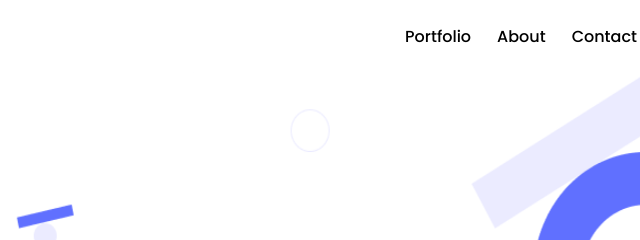
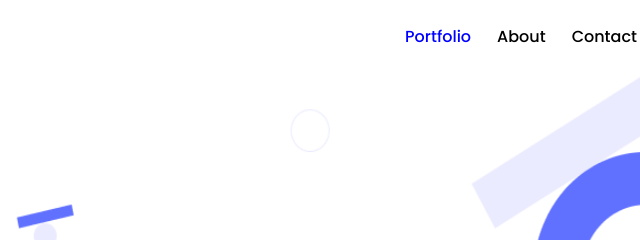
Before and after one commit to SaifAmjad/Portfolio, a website: page index.html in a window 1280 px wide. In both pictures the pointer is over the item "Portfolio". Shown: the top 240 px of the page, 640-1280 px from the left. Drawn offline with Linux system fonts and the light colour scheme.

Commit message:
added hover effect on navbar options

```diff
--- a/style.css
+++ b/style.css
@@ -368,6 +368,12 @@
     margin: 0 11px;
   }
 
+  .links ul li:hover{
+    color: blue;
+    cursor: pointer;
+    transition: color 0.6s;
+  }
+
   .headline {
     width: 1440px;
     height: 846px;
```
